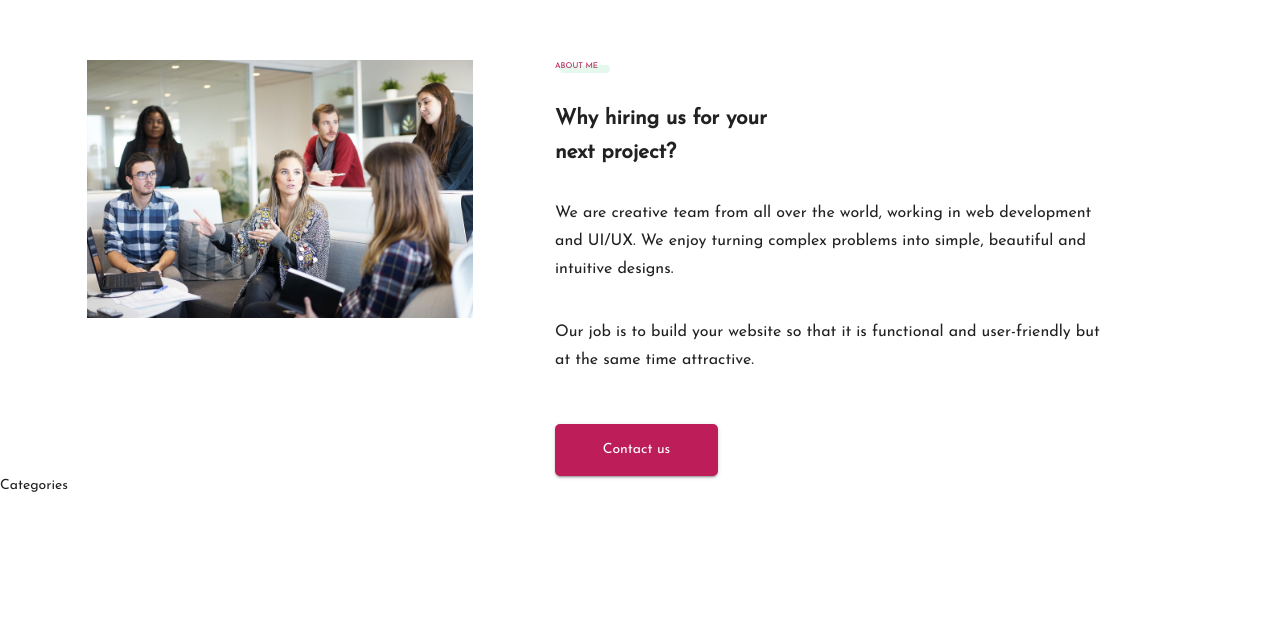
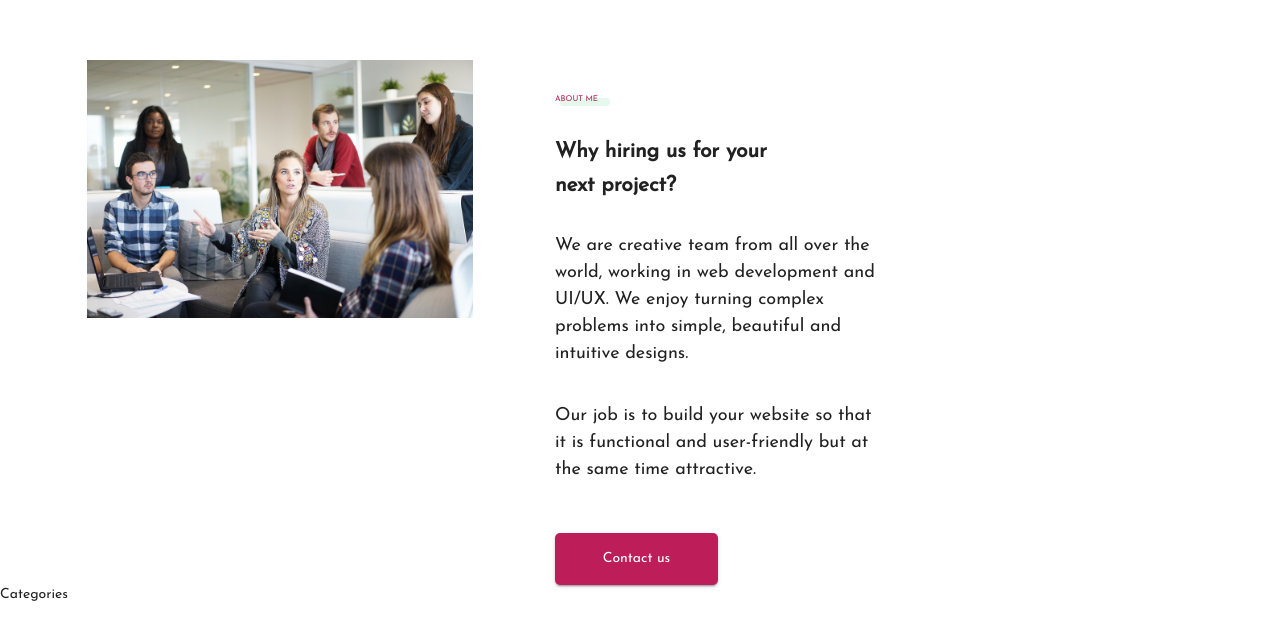
Before and after one commit to VinCodeTheWeb/genosio, a React (Create React App) app in the folder client/: page / in a window 1280 px wide. Shown: the part 740-1380 px from the top of the page. Built offline with nearby package versions, Linux system fonts and the light colour scheme.

Commit message:
adding correct spacing in about section containers

```diff
--- a/client/src/pages/home/home.component.tsx
+++ b/client/src/pages/home/home.component.tsx
@@ -64,14 +64,14 @@ const HomePage: React.FC = () => {
                     </Box>
 
                     <Box marginBottom="3.5rem">
-                        <Typography variant="subtitle1">
+                        <Typography className={classes.aboutParaText} variant="body1">
                             We are creative team from all over the world, working in web development and UI/UX. We enjoy
                             turning complex problems into simple, beautiful and intuitive designs.
                         </Typography>
                     </Box>
 
                     <Box>
-                        <Typography variant="subtitle1">
+                        <Typography className={classes.aboutParaText} variant="body1">
                             Our job is to build your website so that it is functional and user-friendly but at the same
                             time attractive.
                         </Typography>
--- a/client/src/pages/home/home.styles.ts
+++ b/client/src/pages/home/home.styles.ts
@@ -63,6 +63,9 @@ const styles = ({ breakpoints }: Theme) =>
                 left: '.5rem',
             },
         },
+        aboutParaText: {
+            fontSize: '1.8rem',
+        },
         hiringText: {
             fontSize: '2.1rem',
             fontWeight: 700,
--- a/client/src/templates/HomeTemplate/home-template.component.tsx
+++ b/client/src/templates/HomeTemplate/home-template.component.tsx
@@ -42,7 +42,7 @@ const HomeTemplate: React.FC<HomeTemplateProps> = ({
             </Box>
 
             <Box height="100.47rem">
-                <Grid container>
+                <Grid container direction="row" justify="flex-start">
                     <Grid className={classes.imgPeopleContainer} item>
                         <img src={aboutImg} alt="people-working" />
                     </Grid>
--- a/client/src/templates/HomeTemplate/home-template.styles.tsx
+++ b/client/src/templates/HomeTemplate/home-template.styles.tsx
@@ -9,7 +9,9 @@ const styles = () =>
             paddingLeft: '8.7rem',
         },
         aboutParagraphContainer: {
-            paddingLeft: '8.2rem',
+            maxWidth: '32.3rem',
+            marginLeft: '8.2rem',
+            marginTop: '3.3rem',
         },
     });
 
```
